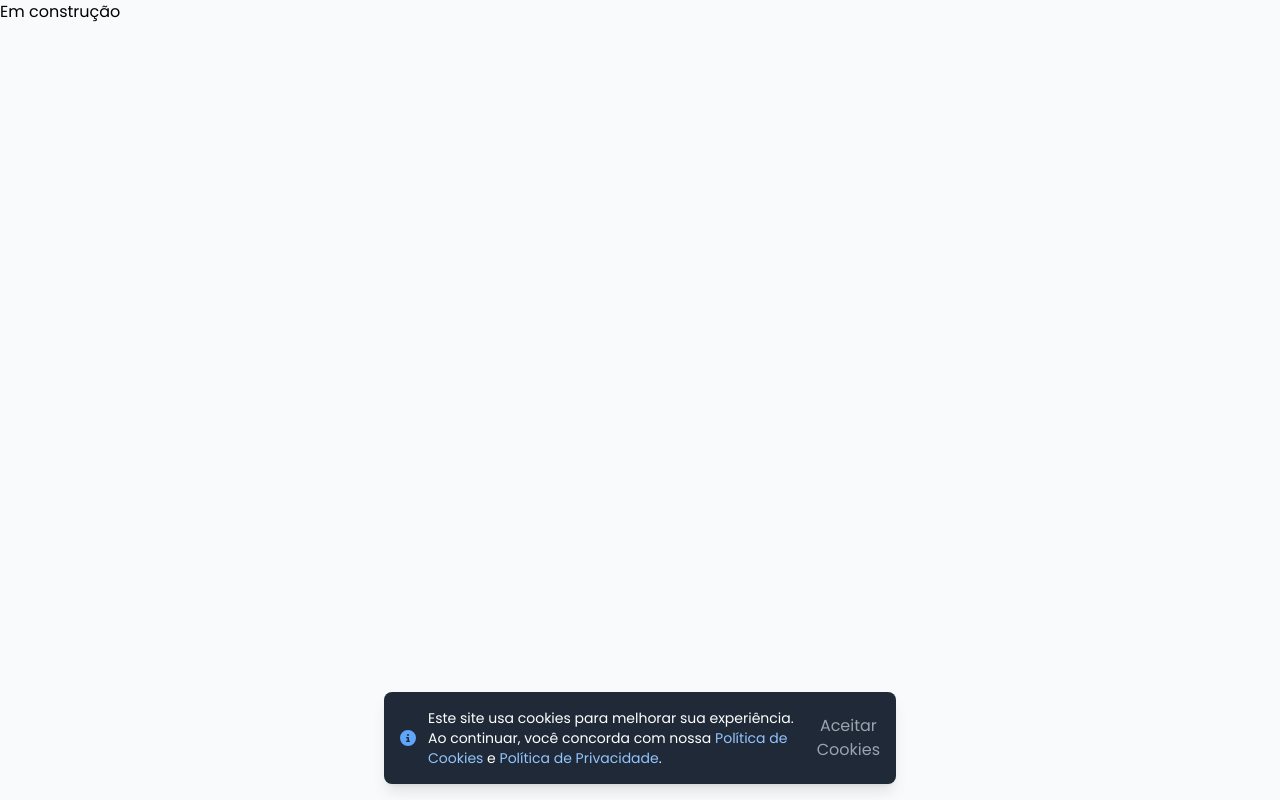
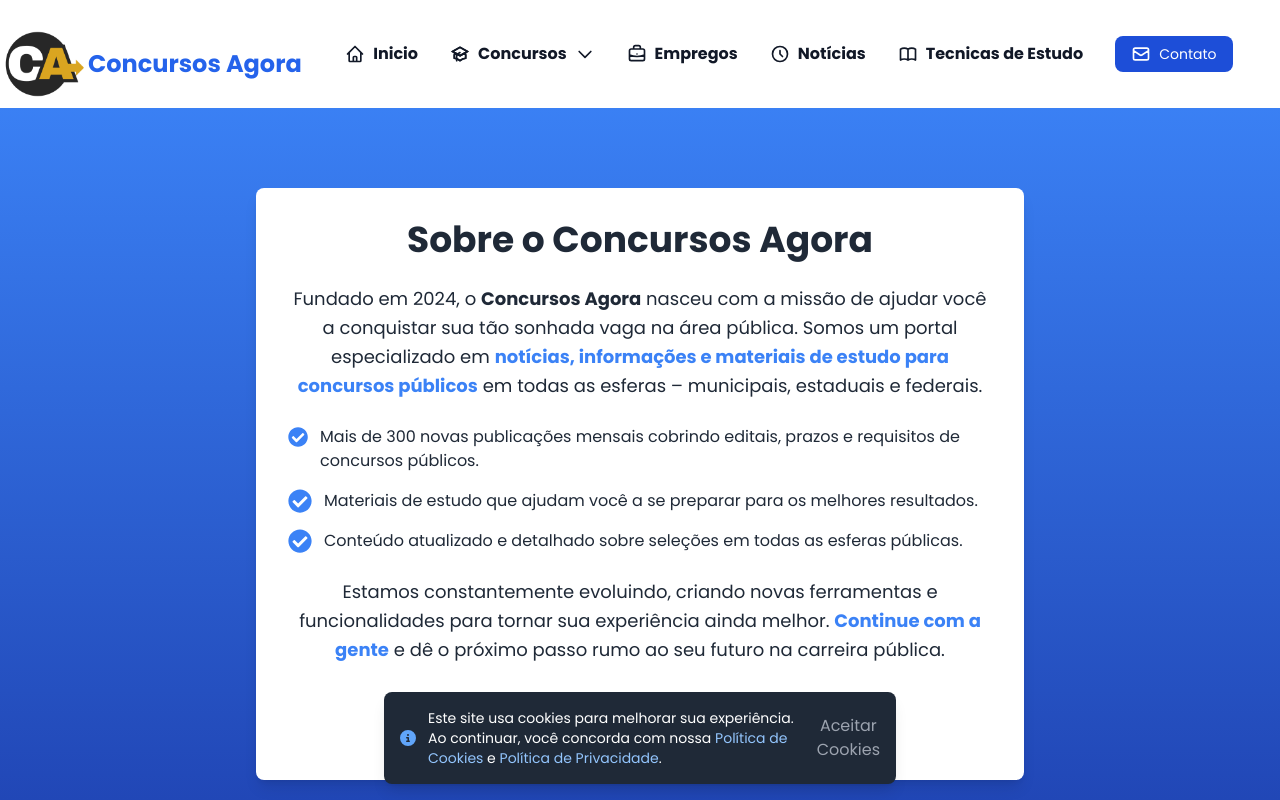
Before and after one commit to MarcoAntonioSP/concursosagora, a Next.js app: page /sobrenos in a window 1280 px wide. Shown: the top 800 px of the page. Built offline with nearby package versions, Linux system fonts and the light colour scheme; no server answers; what tailwindcss-animated would draw is missing.

Commit message:
ajustesobrenos

```diff
--- a/package.json
+++ b/package.json
@@ -22,6 +22,7 @@
     "animate.css": "^4.1.1",
     "date-fns": "^2.29.3",
     "emailjs-com": "^3.2.0",
+    "framer-motion": "^11.14.4",
     "graphql": "^16.6.0",
     "next": "^13.1.6",
     "next-sitemap": "^4.2.3",
@@ -29,6 +30,7 @@
     "react-cookie": "^7.2.2",
     "react-cookie-consent": "^9.0.0",
     "react-dom": "^18.2.0",
+    "react-icons": "^5.4.0",
     "react-intersection-observer": "^9.13.1",
     "tailwindcss-animated": "^1.1.2",
     "tailwindcss-textshadow": "^2.1.3",
--- a/src/pages/sobrenos/index.tsx
+++ b/src/pages/sobrenos/index.tsx
@@ -1,7 +1,79 @@
-export default function Sobre () {
-    return (
-        <div>
-            <h1>Em construção</h1>
-        </div>
-    )
+import { FaCheckCircle } from "react-icons/fa";
+import { motion } from "framer-motion";
+import { Header } from "@/components/Header";
+import Footer from "@/components/footer/Footer";
+import Link from "next/link";
+
+export default function Sobre() {
+  return (
+    <div>
+      <Header />
+      <div className="bg-gradient-to-b from-blue-500 to-blue-800 min-h-screen text-white flex items-center justify-center mt-11 px-6 py-12">
+        <motion.div
+          initial={{ opacity: 0, scale: 0.8 }}
+          animate={{ opacity: 1, scale: 1 }}
+          transition={{ duration: 0.8 }}
+          className="bg-white text-gray-800 p-8 rounded-lg shadow-lg max-w-3xl w-full"
+        >
+          <h1 className="text-3xl md:text-4xl font-bold text-center mb-6">
+            Sobre o Concursos Agora
+          </h1>
+          <p className="text-lg leading-relaxed mb-6 text-center">
+            Fundado em 2024, o <strong>Concursos Agora</strong> nasceu com a
+            missão de ajudar você a conquistar sua tão sonhada vaga na área
+            pública. Somos um portal especializado em{" "}
+            <span className="text-blue-500 font-semibold">
+              notícias, informações e materiais de estudo para concursos
+              públicos
+            </span>{" "}
+            em todas as esferas – municipais, estaduais e federais.
+          </p>
+          <ul className="space-y-4 mb-6">
+            <li className="flex items-start">
+              <FaCheckCircle className="text-blue-500 w-6 h-6 mr-3" />
+              <span>
+                Mais de 300 novas publicações mensais cobrindo editais, prazos e
+                requisitos de concursos públicos.
+              </span>
+            </li>
+            <li className="flex items-start">
+              <FaCheckCircle className="text-blue-500 w-6 h-6 mr-3" />
+              <span>
+                Materiais de estudo que ajudam você a se preparar para os
+                melhores resultados.
+              </span>
+            </li>
+            <li className="flex items-start">
+              <FaCheckCircle className="text-blue-500 w-6 h-6 mr-3" />
+              <span>
+                Conteúdo atualizado e detalhado sobre seleções em todas as
+                esferas públicas.
+              </span>
+            </li>
+          </ul>
+          <p className="text-lg leading-relaxed text-center">
+            Estamos constantemente evoluindo, criando novas ferramentas e
+            funcionalidades para tornar sua experiência ainda melhor.{" "}
+            <span className="text-blue-500 font-semibold">
+              Continue com a gente
+            </span>{" "}
+            e dê o próximo passo rumo ao seu futuro na carreira pública.
+          </p>
+          <Link href="/abertos">
+            <div className="text-center mt-8">
+              <motion.a
+                href="#"
+                whileHover={{ scale: 1.1 }}
+                whileTap={{ scale: 0.95 }}
+                className="inline-block px-6 py-3 text-lg font-semibold bg-blue-500 text-white rounded-lg shadow hover:bg-blue-600"
+              >
+                Saiba Mais
+              </motion.a>
+            </div>
+          </Link>
+        </motion.div>
+      </div>
+      <Footer />
+    </div>
+  );
 }
```
Also changed, not shown: 1 other file (tests, documents, lock files or other folders).
